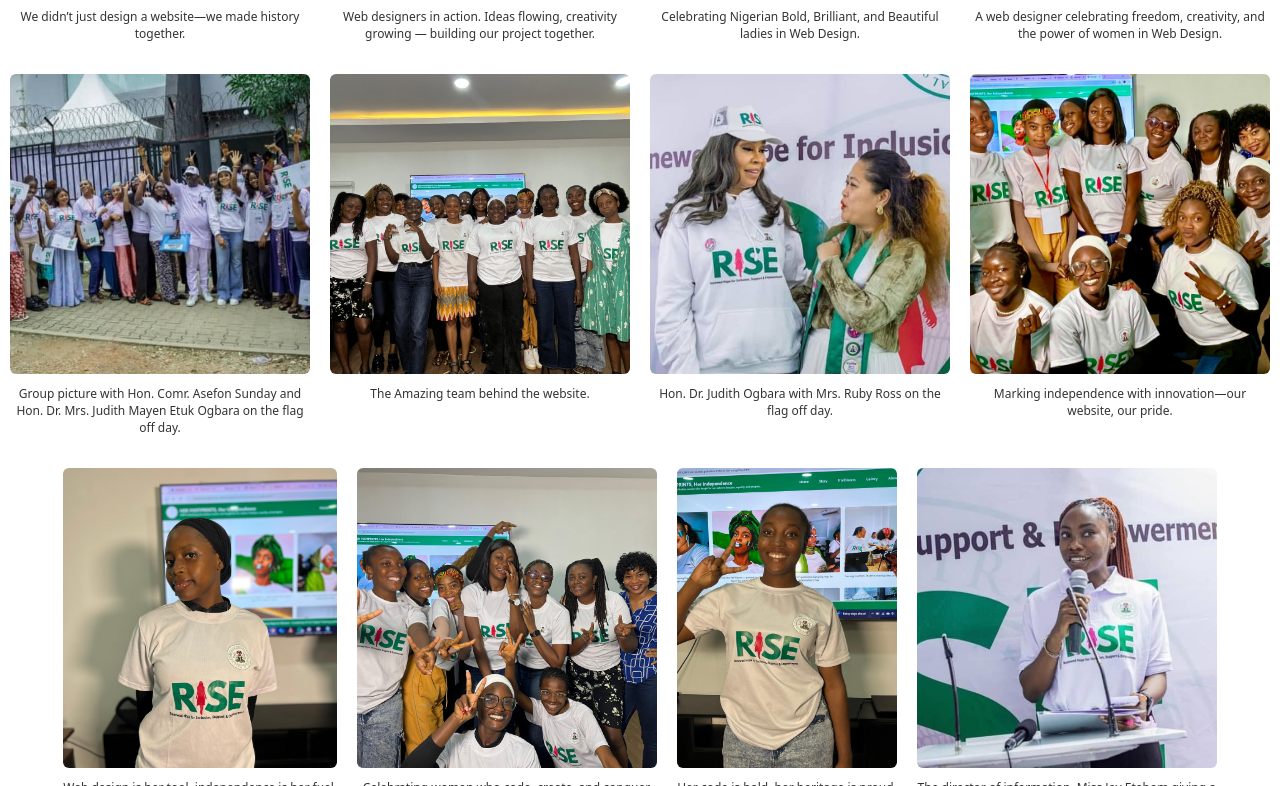
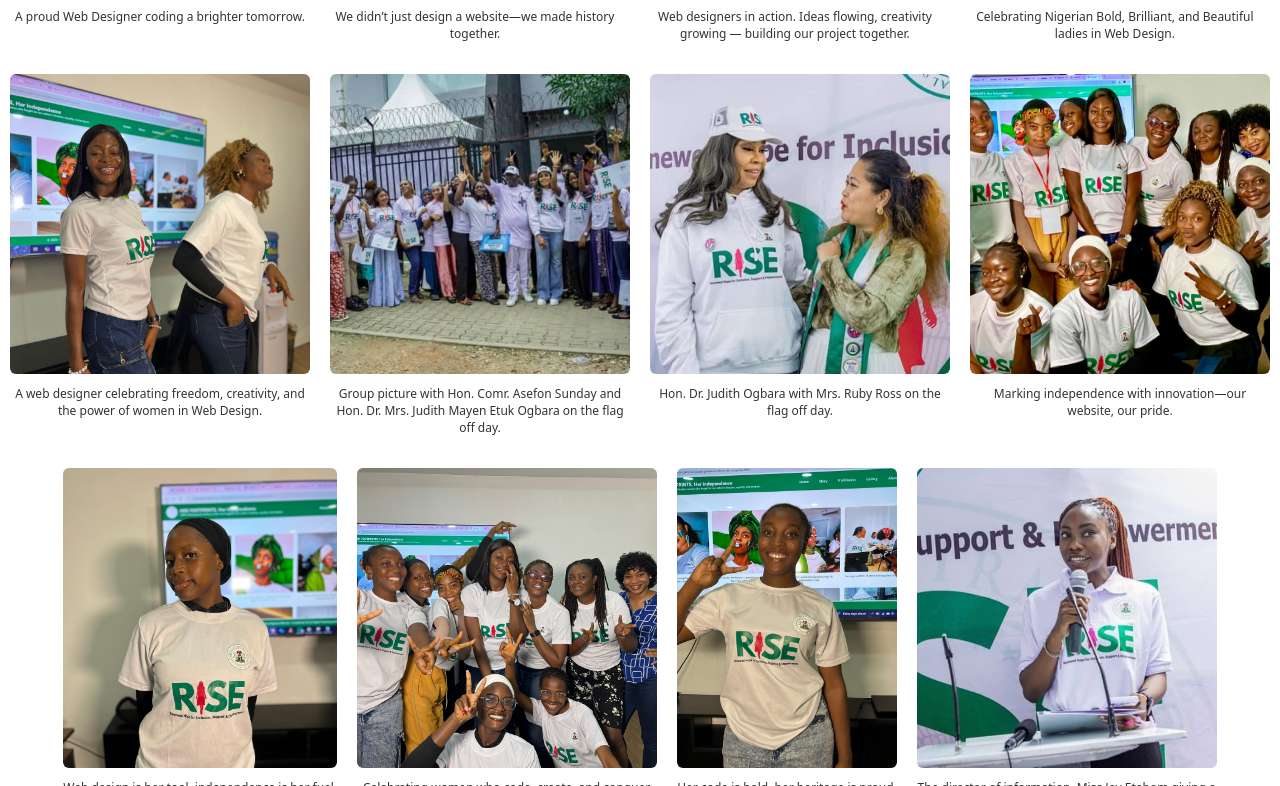
Before and after one commit to odeyblessinglehiowo-sketch/Independence, a plain HTML site: page gallery.html in a window 1280 px wide. Shown: the part 1219-2005 px from the top of the page. Drawn offline with Linux system fonts and the light colour scheme.

Commit message:
Add files via upload

```diff
--- a/gallery.html
+++ b/gallery.html
@@ -40,6 +40,11 @@
   <section id="gallery">
     <h3 style="color:var(--green)">Gallery</h3>
   <div class="gallery">
+<div class="gallery-item">
+    <img src="gal12.jpeg" style="width:100%; height:300px; object-fit:cover; border-radius:6px;">
+    <p class="caption">The Amazing team behind the website.</p>
+  </div>
+
    <div class="gallery-item">
     <img src="img1.jpeg" style="width:100%; height:300px; object-fit:cover; border-radius:6px;">
     <p class="caption"> G4EP photographer honoring Nigeria’s independence through creativity.</p>
@@ -106,11 +111,6 @@
   </div>
 
 <div class="gallery-item">
-    <img src="gal12.jpeg" style="width:100%; height:300px; object-fit:cover; border-radius:6px;">
-    <p class="caption">The Amazing team behind the website.</p>
-  </div>
-
-<div class="gallery-item">
     <img src="second.jpeg" style="width:100%; height:300px; object-fit:cover; border-radius:6px;">
     <p class="caption">Hon. Dr. Judith Ogbara with Mrs. Ruby Ross on the flag off day.</p>
   </div>
@@ -137,7 +137,7 @@
 
 <div class="gallery-item">
     <img src= "fourth.jpeg" style="width:100%; height:300px; object-fit:cover; border-radius:6px;">
-    <p class="caption">The director of information, Miss Joy Etebom giving a speech on the flag off day.</p><br><br><br>
+    <p class="caption">The director of information, Miss Joy Etebom giving a speech on the flag off day.</p><br><br><br><br>
   </div>
 </div>
   </section>
```
